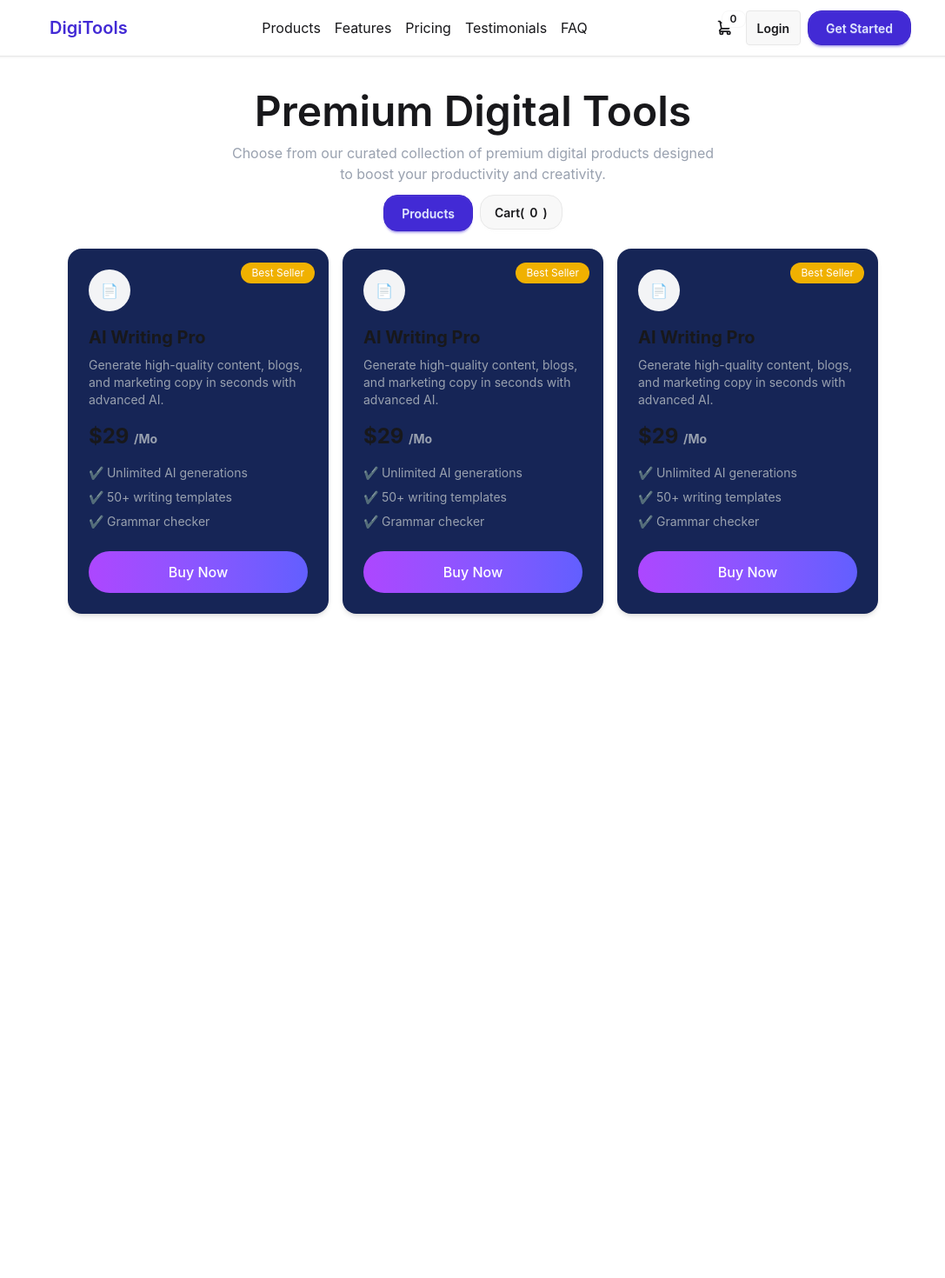
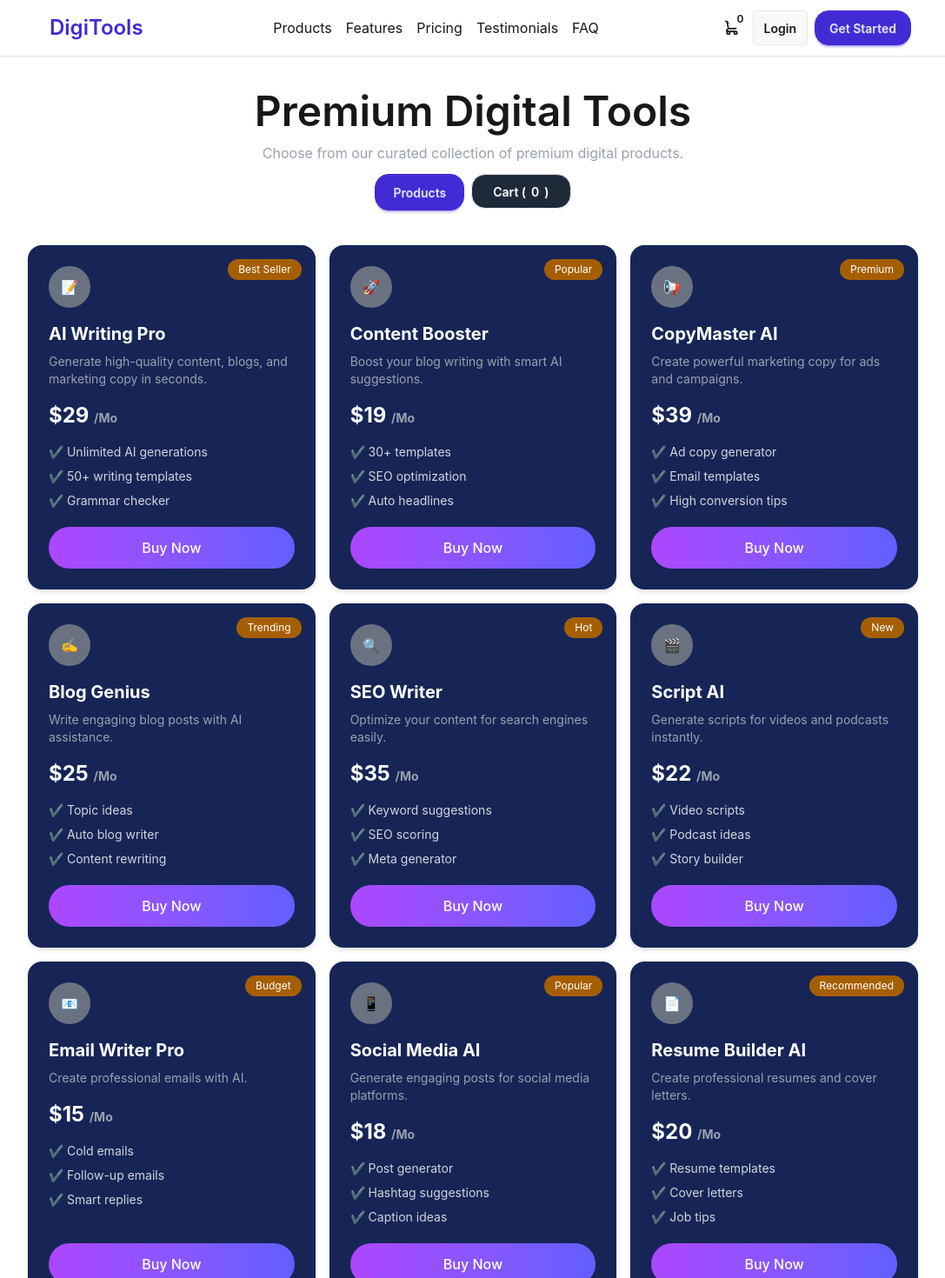
Before and after one commit to arnobpaul46/assignment-six, a React (Vite) app: page / in a window 1280 px wide. Shown: the top 1470 px of the page at 87% size, without its empty margins (96-1183 px from the left). Before the commit the page ends 800 px from the top, so only its background shows below. Built offline with nearby package versions, Linux system fonts and the light colour scheme.

Commit message:
premium digital tools er product functionality done

```diff
--- /dev/null
+++ b/public/apiCard.json
@@ -0,0 +1,137 @@
+[
+  {
+    "id": 1,
+    "title": "AI Writing Pro",
+    "description": "Generate high-quality content, blogs, and marketing copy in seconds.",
+    "price": 29,
+    "duration": "Mo",
+    "badge": "Best Seller",
+    "icon": "📝",
+    "image": "/assets/icons/writing.png",
+    "features": [
+      "Unlimited AI generations",
+      "50+ writing templates",
+      "Grammar checker"
+    ]
+  },
+  {
+    "id": 2,
+    "title": "Content Booster",
+    "description": "Boost your blog writing with smart AI suggestions.",
+    "price": 19,
+    "duration": "Mo",
+    "badge": "Popular",
+    "icon": "🚀",
+    "image": "/assets/icons/booster.png",
+    "features": [
+      "30+ templates",
+      "SEO optimization",
+      "Auto headlines"
+    ]
+  },
+  {
+    "id": 3,
+    "title": "CopyMaster AI",
+    "description": "Create powerful marketing copy for ads and campaigns.",
+    "price": 39,
+    "duration": "Mo",
+    "badge": "Premium",
+    "icon": "📢",
+    "image": "/assets/icons/copy.png",
+    "features": [
+      "Ad copy generator",
+      "Email templates",
+      "High conversion tips"
+    ]
+  },
+  {
+    "id": 4,
+    "title": "Blog Genius",
+    "description": "Write engaging blog posts with AI assistance.",
+    "price": 25,
+    "duration": "Mo",
+    "badge": "Trending",
+    "icon": "✍️",
+    "image": "/assets/icons/blog.png",
+    "features": [
+      "Topic ideas",
+      "Auto blog writer",
+      "Content rewriting"
+    ]
+  },
+  {
+    "id": 5,
+    "title": "SEO Writer",
+    "description": "Optimize your content for search engines easily.",
+    "price": 35,
+    "duration": "Mo",
+    "badge": "Hot",
+    "icon": "🔍",
+    "image": "/assets/icons/seo.png",
+    "features": [
+      "Keyword suggestions",
+      "SEO scoring",
+      "Meta generator"
+    ]
+  },
+  {
+    "id": 6,
+    "title": "Script AI",
+    "description": "Generate scripts for videos and podcasts instantly.",
+    "price": 22,
+    "duration": "Mo",
+    "badge": "New",
+    "icon": "🎬",
+    "image": "/assets/icons/script.png",
+    "features": [
+      "Video scripts",
+      "Podcast ideas",
+      "Story builder"
+    ]
+  },
+  {
+    "id": 7,
+    "title": "Email Writer Pro",
+    "description": "Create professional emails with AI.",
+    "price": 15,
+    "duration": "Mo",
+    "badge": "Budget",
+    "icon": "📧",
+    "image": "/assets/icons/email.png",
+    "features": [
+      "Cold emails",
+      "Follow-up emails",
+      "Smart replies"
+    ]
+  },
+  {
+    "id": 8,
+    "title": "Social Media AI",
+    "description": "Generate engaging posts for social media platforms.",
+    "price": 18,
+    "duration": "Mo",
+    "badge": "Popular",
+    "icon": "📱",
+    "image": "/assets/icons/social.png",
+    "features": [
+      "Post generator",
+      "Hashtag suggestions",
+      "Caption ideas"
+    ]
+  },
+  {
+    "id": 9,
+    "title": "Resume Builder AI",
+    "description": "Create professional resumes and cover letters.",
+    "price": 20,
+    "duration": "Mo",
+    "badge": "Recommended",
+    "icon": "📄",
+    "image": "/assets/icons/resume.png",
+    "features": [
+      "Resume templates",
+      "Cover letters",
+      "Job tips"
+    ]
+  }
+]
--- a/src/App.jsx
+++ b/src/App.jsx
@@ -1,14 +1,36 @@
-import React from 'react'
-import Navbar from './components/Navbar/Navbar'
-import ShowCard from './components/ShowCard/ShowCard'
+import React, { useState, Suspense } from 'react';
+import Navbar from './components/Navbar/Navbar';
+import ShowCard from './components/ShowCard/ShowCard';
+
+
+const getApiCards = async () => {
+  const res = await fetch("/apiCard.json");
+  return res.json();
+};
+const getApiCardPromies = getApiCards();
 
 const App = () => {
+  const [cart, setCart] = useState([]);
+
+  const handleAddToCart = (card) => {
+    if (!cart.find(item => item.id === card.id)) {
+      setCart([...cart, card]);
+    }
+  };
+
   return (
     <>
-    <Navbar/>
-    <ShowCard/>
+      <Navbar cartCount={cart.length} />
+
+      <Suspense fallback={<div className="text-center mt-20">Loading Products...</div>}>
+        <ShowCard
+          getApiCardPromies={getApiCardPromies}
+          cart={cart}
+          handleCart={handleAddToCart}
+        />
+      </Suspense>
     </>
-  )
-}
+  );
+};
 
-export default App
+export default App;
--- a/src/components/Navbar/Navbar.jsx
+++ b/src/components/Navbar/Navbar.jsx
@@ -1,43 +1,40 @@
-import React from 'react'
+import React from 'react';
 
-const Navbar = () => {
+const Navbar = ({ cartCount }) => {
     return (
-        <>
         <div className="bg-base-100 shadow-sm">
-                <div className="navbar w-[80%] mx-auto  justify-between ">
+            <div className="navbar w-[80%] mx-auto justify-between">
                 <div className="text-primary">
-                        <a className="btn btn-ghost text-xl">DigiTools</a>
+                    <a className="btn btn-ghost text-2xl hover:bg-blue-900">DigiTools</a>
                 </div>
-                    <div className="" >
-                        <ul className="flex justify-between gap-4  ">
-                            <li><a className="hover:border-b-1" href="">Products</a></li>
-                            <li><a className="hover:border-b-1" href="">Features</a></li>
-                            <li><a className="hover:border-b-1" href="">Pricing</a></li>
-                            <li><a className="hover:border-b-1" href="">Testimonials</a></li>
-                            <li><a className="hover:border-b-1" href="">FAQ</a></li>
+                <div>
+                    <ul className="flex justify-between gap-4">
+                        <li><a className="hover:border-b" href="#">Products</a></li>
+                        <li><a className="hover:border-b" href="#">Features</a></li>
+                        <li><a className="hover:border-b" href="#">Pricing</a></li>
+                        <li><a className="hover:border-b" href="#">Testimonials</a></li>
+                        <li><a className="hover:border-b" href="#">FAQ</a></li>
                     </ul>
                 </div>
                 <div className="flex items-center">
-
-                        <div className="flex-none">
                     <div className="dropdown dropdown-end">
                         <div tabIndex={0} role="button" className="btn btn-ghost btn-circle">
                             <div className="indicator">
-                                        <svg xmlns="http://www.w3.org/2000/svg" className="h-5 w-5" fill="none" viewBox="0 0 24 24" stroke="currentColor"> <path strokeLinecap="round" strokeLinejoin="round" strokeWidth="2" d="M3 3h2l.4 2M7 13h10l4-8H5.4M7 13L5.4 5M7 13l-2.293 2.293c-.63.63-.184 1.707.707 1.707H17m0 0a2 2 0 100 4 2 2 0 000-4zm-8 2a2 2 0 11-4 0 2 2 0 014 0z" /> </svg>
-                                        <span className="badge badge-sm indicator-item">0</span>
+                                <svg xmlns="http://www.w3.org/2000/svg" className="h-5 w-5" fill="none" viewBox="0 0 24 24" stroke="currentColor">
+                                    <path strokeLinecap="round" strokeLinejoin="round" strokeWidth="2" d="M3 3h2l.4 2M7 13h10l4-8H5.4M7 13L5.4 5M7 13l-2.293 2.293c-.63.63-.184 1.707.707 1.707H17m0 0a2 2 0 100 4 2 2 0 000-4zm-8 2a2 2 0 11-4 0 2 2 0 014 0z" />
+                                </svg>
+                                <span className="badge badge-sm indicator-item">{cartCount}</span>
+                            </div>
+                        </div>
+                    </div>
+                    <div className="flex ml-1 gap-2">
+                        <button className='btn px-3'>Login</button>
+                        <button className='btn btn-primary rounded-2xl'>Get Started</button>
                     </div>
                 </div>
             </div>
         </div>
-                        <div className="flex ml-1 gap-2 ">
-                            <button className='w-auto  px-3  btn '>Login</button>
-                            <button className='w-auto btn btn-primary rounded-2xl px-5 py-2.5 '>Get Started</button>
-                        </div>
-                    </div>
-                </div>
-            </div>
-        </>
-    )
-}
+    );
+};
 
-export default Navbar
+export default Navbar;
--- a/src/components/ProductsCard/ProductsCard.jsx
+++ /dev/null
@@ -1,42 +0,0 @@
-import React from "react";
-
-const ProductsCard = () => {
-    return (
-        <div className="w-[300px] bg-blue-950 rounded-2xl shadow-md p-6 relative mt-5">
-
-            <div className="absolute top-0 left-0 w-full h-3  rounded-t-2xl"></div>
-
-            <div className="absolute top-4 right-4 bg-yellow-500 text-white text-xs px-3 py-1 rounded-full">
-                Best Seller
-            </div>
-
-            <div className="w-12 h-12 bg-gray-100 rounded-full flex items-center justify-center mb-4">
-                📄
-            </div>
-
-            <h2 className="text-xl font-bold mb-2">AI Writing Pro</h2>
-
-
-            <p className="text-gray-400 text-sm mb-4">
-                Generate high-quality content, blogs, and marketing copy in seconds with advanced AI.
-            </p>
-
-
-            <h3 className="text-2xl font-bold mb-4">
-                $29 <span className="text-sm text-gray-400">/Mo</span>
-            </h3>
-
-            <ul className="text-sm text-gray-400 mb-6 space-y-2">
-                <li>✔ Unlimited AI generations</li>
-                <li>✔ 50+ writing templates</li>
-                <li>✔ Grammar checker</li>
-            </ul>
-
-            <button className="w-full py-3 rounded-full text-white font-medium bg-gradient-to-r from-purple-500 to-indigo-500 hover:opacity-90 transition">
-                Buy Now
-            </button>
-        </div>
-    );
-};
-
-export default ProductsCard;
--- /dev/null
+++ b/src/components/ShowCard/ProductsCard.jsx
@@ -0,0 +1,32 @@
+import React from 'react';
+
+const ProductsCard = ({ card, addToCart, isInCart }) => {
+    return (
+        <div className="bg-blue-950 text-white rounded-2xl shadow-md p-6 relative flex flex-col justify-between">
+            <div>
+                <div className="absolute top-4 right-4 bg-yellow-700 text-white text-xs px-3 py-1 rounded-full">
+                    {card.badge}
+                </div>
+                <div className="w-12 h-12 bg-gray-500 text-black rounded-full flex items-center justify-center mb-4">
+                    {card.icon}
+                </div>
+                <h2 className="text-xl font-bold mb-2">{card.title}</h2>
+                <p className="text-gray-400 text-sm mb-4">{card.description}</p>
+                <h3 className="text-2xl font-bold mb-4">${card.price} <span className="text-sm text-gray-400">/Mo</span></h3>
+                <ul className="mb-5 space-y-2 text-sm text-gray-300">
+                    {card.features.map((f, i) => <li key={i}>✔ {f}</li>)}
+                </ul>
+            </div>
+            <button
+                onClick={() => addToCart(card)}
+                disabled={isInCart}
+                className={`w-full py-3 rounded-full font-medium transition-all
+                ${isInCart ? "bg-gray-500 cursor-not-allowed" : "bg-gradient-to-r from-purple-500 to-indigo-500"}`}
+            >
+                {isInCart ? "Added to cart" : "Buy Now"}
+            </button>
+        </div>
+    );
+};
+
+export default ProductsCard;
--- a/src/components/ShowCard/ShowCard.jsx
+++ b/src/components/ShowCard/ShowCard.jsx
@@ -1,27 +1,36 @@
-import React from 'react'
-import ProductsCard from '../ProductsCard/ProductsCard'
+import React, { use } from 'react';
+import ProductsCard from './ProductsCard';
 
-const ShowCard = () => {
+const ShowCard = ({ getApiCardPromies, cart, handleCart }) => {
+    const showCards = use(getApiCardPromies);
+
     return (
-    <>
         <div className='flex flex-col justify-center items-center w-[80%] mx-auto mt-10'>
-        <div className='flex flex-col justify-center items-center space-y-3'>
-            <h1 className='text-5xl font-semibold'>Premium Digital Tools</h1>
-            <p className='text-center text-gray-400'>Choose from our curated collection of premium digital products designed <br /> to boost your productivity and creativity.</p>
+            <div className='flex flex-col justify-center md:items-center space-y-3'>
+                <h1 className='text-4xl md:text-5xl font-semibold'>Premium Digital Tools</h1>
+                <p className='md:text-center md:w-xl text-gray-400'>
+                    Choose from our curated collection of premium digital products.
+                </p>
                 <div className='flex gap-2'>
                     <button className='btn p-5 btn-primary rounded-2xl'>Products</button>
-                <button className='btn rounded-2xl'>Cart(<span>0</span>)</button>
+                    <button className='btn rounded-2xl bg-gray-800 text-white px-6'>
+                        Cart (<span>{cart.length}</span>)
+                    </button>
                 </div>
             </div>
 
-        <div className='grid grid-cols-3 gap-4'>
-            <ProductsCard/>
-            <ProductsCard/>
-            <ProductsCard/>
+            <div className='grid grid-cols-1 md:grid-cols-3 gap-4 mt-10'>
+                {showCards?.map((card) => (
+                    <ProductsCard
+                        key={card.id}
+                        card={card}
+                        addToCart={handleCart}
+                        isInCart={cart.some(item => item.id === card.id)}
+                    />
+                ))}
             </div>
         </div>
-    </>
-  )
-}
+    );
+};
 
-export default ShowCard
+export default ShowCard;
```
Lines whose indentation alone changed are shown as unchanged.
